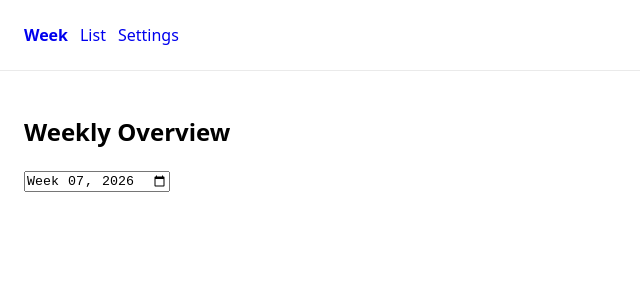
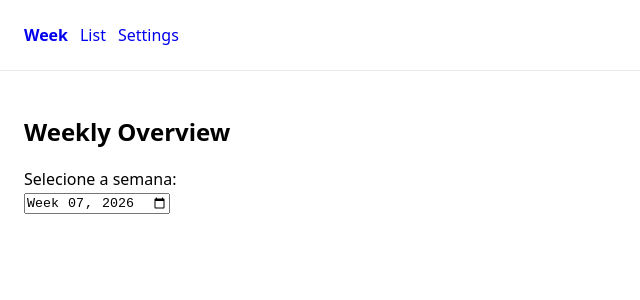
Before and after one commit to felipedev90/listify, a React (Vite) app: page /week in a window 1280 px wide. Shown: the top 300 px of the page, without its empty margins (0-640 px from the left). Built offline with nearby package versions, Linux system fonts and the light colour scheme.

Commit message:
fix: added label in WeekPage

```diff
--- a/src/pages/WeekPage/WeekPage.tsx
+++ b/src/pages/WeekPage/WeekPage.tsx
@@ -11,15 +11,19 @@ export function WeekPage() {
   return (
     <main style={{ padding: 24 }}>
       <h2>Weekly Overview</h2>
+      <label>
+        Selecione a semana: <br />
         <input
           type="week"
           value={weekId}
           onChange={(e) => {
             const next = e.target.value as WeekId;
+            if (!next) return;
             setWeekId(next);
             saveSelectedWeekId(next);
           }}
         />
+      </label>
     </main>
   );
 }
```
Lines whose indentation alone changed are shown as unchanged.
